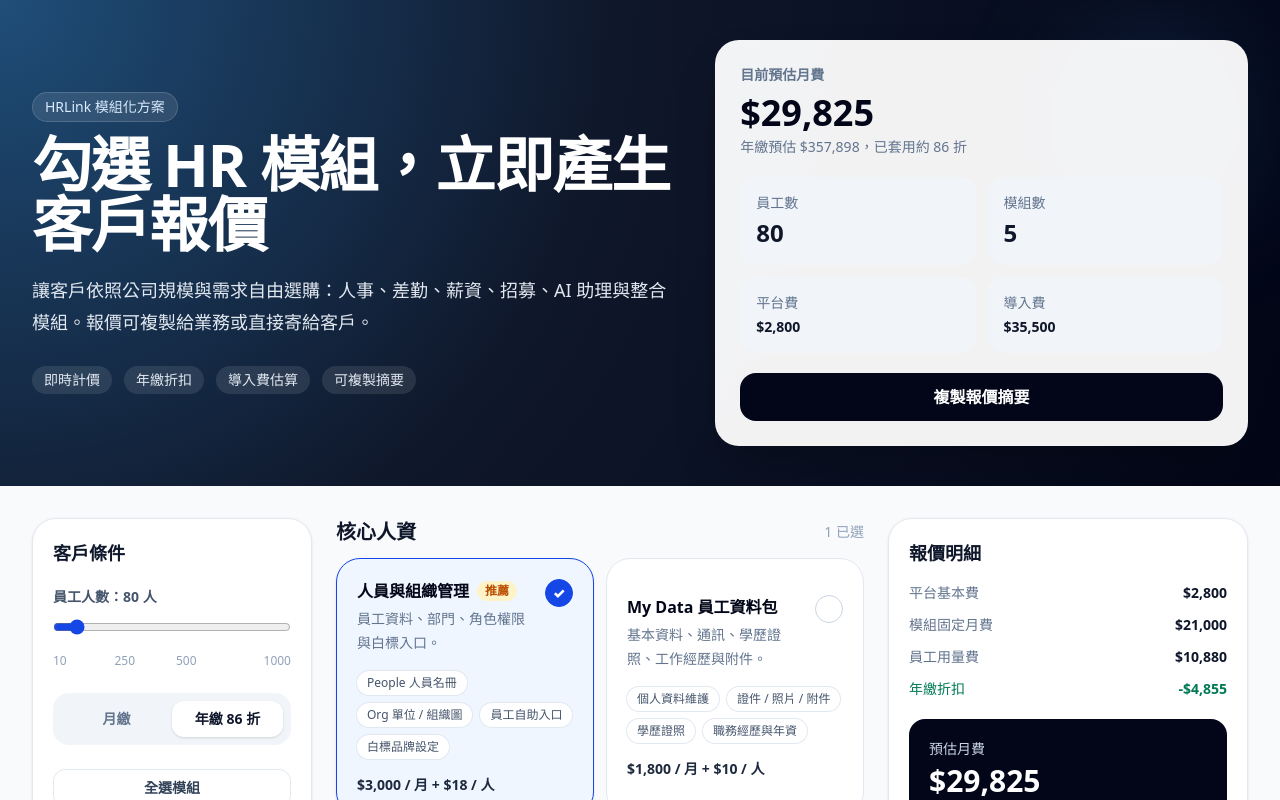
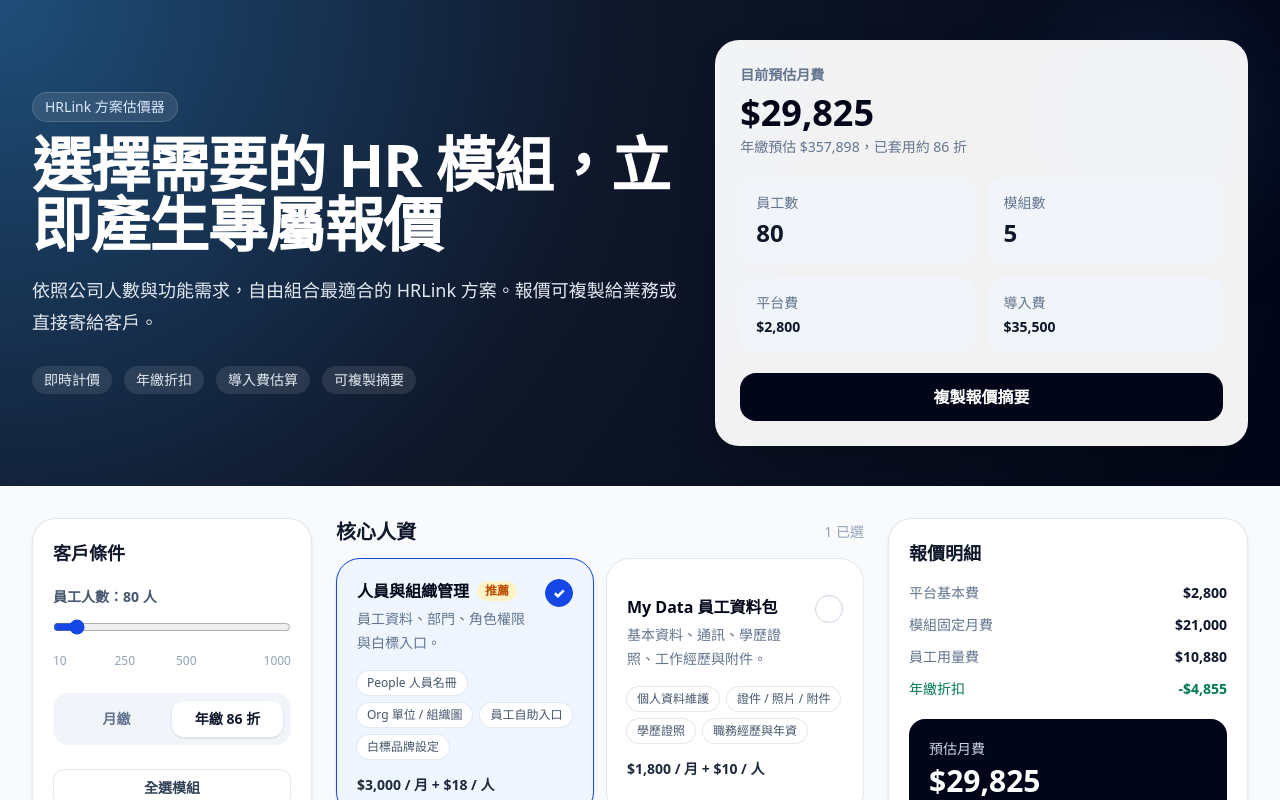
Before and after one commit to daoteng-international/hr, a Next.js app in the folder apps/web/: page /quote in a window 1280 px wide. Shown: the top 800 px of the page. Built offline with nearby package versions, Linux system fonts and the light colour scheme; no server answers.

Commit message:
Update quote page title

```diff
--- a/apps/web/src/app/quote/page.tsx
+++ b/apps/web/src/app/quote/page.tsx
@@ -152,7 +152,7 @@
   const [copied, setCopied] = useState(false);
 
   useEffect(() => {
-    document.title = "HRLink 模組報價";
+    document.title = "HRLink 方案估價器";
   }, []);
 
   const selectedModules = useMemo(() => modules.filter((item) => selected.has(item.id)), [selected]);
@@ -178,7 +178,7 @@
 
   async function copyQuote() {
     const lines = [
-      "HRLink 模組報價摘要",
+      "HRLink 方案估價摘要",
       `員工數：${employees} 人`,
       `付款週期：${annual ? "年繳（約 86 折）" : "月繳"}`,
       `選購模組：${selectedModules.map((item) => item.name).join("、") || "尚未選擇"}`,
@@ -197,9 +197,9 @@
         <div className="absolute right-10 top-10 h-40 w-40 rounded-full bg-blue-400/20 blur-3xl" />
         <div className="mx-auto grid max-w-7xl gap-8 lg:grid-cols-[1.1fr_0.9fr] lg:items-center">
           <div className="relative z-10">
-            <p className="mb-3 inline-flex rounded-full border border-white/15 bg-white/10 px-3 py-1 text-sm text-blue-100">HRLink 模組化方案</p>
-            <h1 className="text-4xl font-black tracking-tight sm:text-5xl lg:text-6xl">勾選 HR 模組，立即產生客戶報價</h1>
-            <p className="mt-5 max-w-2xl text-lg leading-8 text-slate-200">讓客戶依照公司規模與需求自由選購：人事、差勤、薪資、招募、AI 助理與整合模組。報價可複製給業務或直接寄給客戶。</p>
+            <p className="mb-3 inline-flex rounded-full border border-white/15 bg-white/10 px-3 py-1 text-sm text-blue-100">HRLink 方案估價器</p>
+            <h1 className="text-4xl font-black tracking-tight sm:text-5xl lg:text-6xl">選擇需要的 HR 模組，立即產生專屬報價</h1>
+            <p className="mt-5 max-w-2xl text-lg leading-8 text-slate-200">依照公司人數與功能需求，自由組合最適合的 HRLink 方案。報價可複製給業務或直接寄給客戶。</p>
             <div className="mt-7 flex flex-wrap gap-3 text-sm text-slate-200">
               <span className="rounded-full bg-white/10 px-3 py-1">即時計價</span>
               <span className="rounded-full bg-white/10 px-3 py-1">年繳折扣</span>
```
